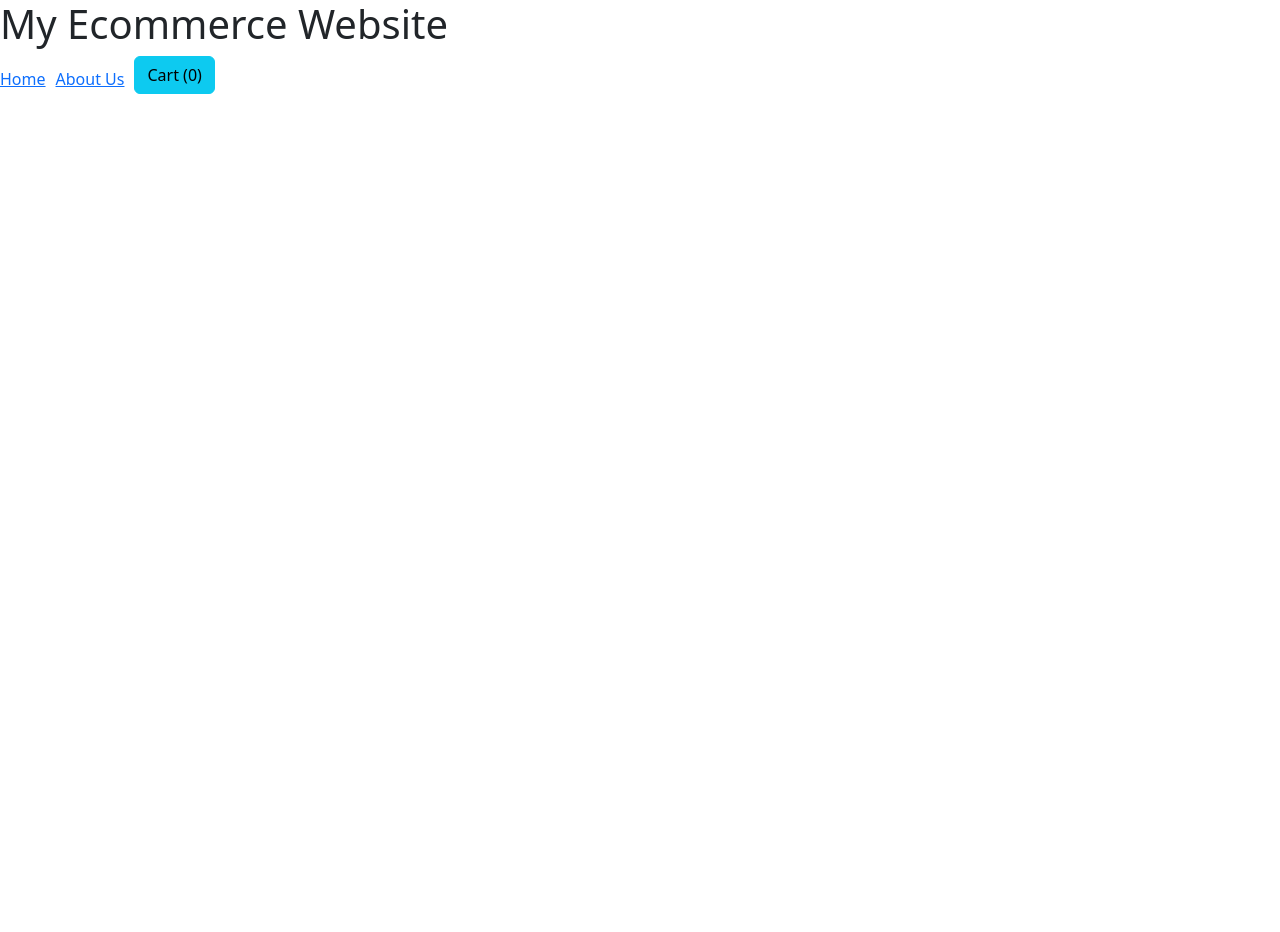
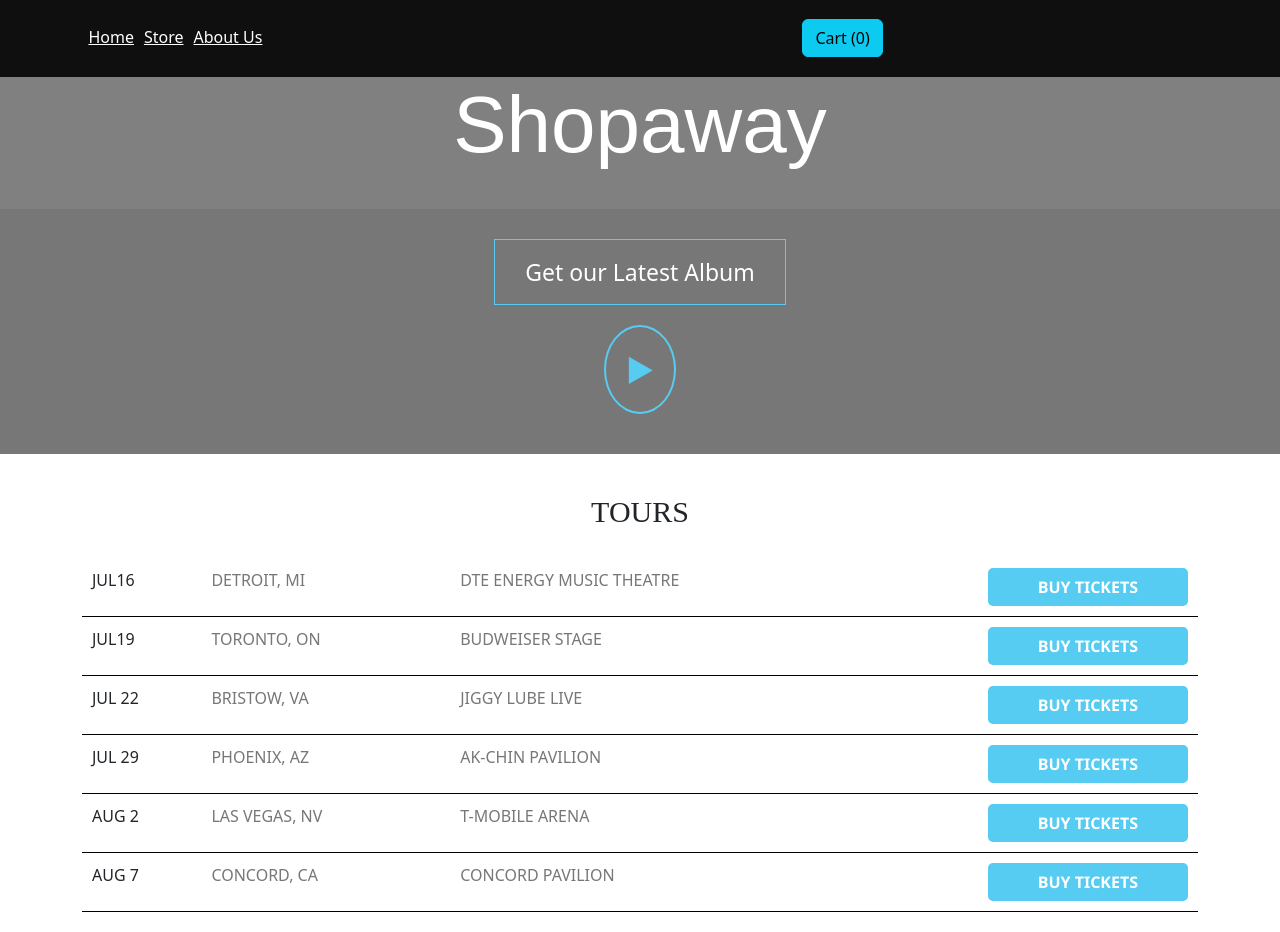
Before and after one commit to RishabhChhokar/E-commerce-web-app, a React (Vite) app: page /Home in a window 1280 px wide. Before the commit the page ends 800 px from the top, so only its background shows below. Built offline with nearby package versions, Linux system fonts and the light colour scheme.

Commit message:
Added Home page.

```diff
--- a/src/App.jsx
+++ b/src/App.jsx
@@ -3,8 +3,9 @@ import { BrowserRouter as Router, Routes, Route } from "react-router-dom";
 import Header from "./Header";
 import ProductDisplay from "./ProductDisplay";
 import Cart from "./Cart";
-import About from "./About";
+import About from "./Components/Pages/About";
 import CartProvider from "./Store/CartContext";
+import Home from "./Components/Pages/Home"
 
 const App = () => {
   const [isCartOpen, setIsCartOpen] = useState(false);
@@ -19,6 +20,7 @@ const App = () => {
         <Header toggleCart={toggleCart} />
         {isCartOpen && <Cart closeCart={toggleCart} />}
         <Routes>
+          <Route path="/Home" element={<Home />} />
           <Route path="/" element={<ProductDisplay />} />
           <Route path="/about" element={<About />} />
         </Routes>
--- /dev/null
+++ b/src/Components/Pages/Home.css
@@ -0,0 +1,75 @@
+.Album {
+  background-color: #777;
+  margin-top: -26px;
+  padding: 20px;
+}
+
+.latest-album {
+  display: block;
+  border: 1px solid #56ccf2;
+  padding: 15px 30px;
+  font-size: 23px;
+  font-weight: 500;
+  margin: 10px auto;
+  background: inherit;
+  cursor: pointer;
+  color: white;
+}
+
+.play-btn {
+  background-color: #777;
+  display: flex;
+  justify-content: center;
+  color: #56ccf2;
+  font-size: 30px;
+  font-weight: bold;
+  padding: 20px;
+  border: 2px solid #56ccf2;
+  border-radius: 50%;
+  cursor: pointer;
+  margin: 20px auto;
+}
+
+section h2 {
+  font-family: "Metal Mania";
+  text-align: center;
+  padding: 20px;
+  font-size: 30px;
+}
+
+.container {
+  max-width: 900px;
+  margin: 0 auto;
+  padding: 20px 30px;
+}
+
+#tours .tour-item {
+  display: flex;
+  border-bottom: 1px solid black;
+  padding: 10px;
+}
+
+#tours .tour-item .tour-date {
+  width: 12%;
+}
+
+#tours .tour-item .tour-place {
+  width: 25%;
+  color: #777;
+}
+
+#tours .tour-item .tour-spec-place {
+  width: 53%;
+  color: #777;
+}
+
+#tours .tour-item .buy-btn {
+  width: 20%;
+  background: #56ccf2;
+  color: white;
+  border: none;
+  padding: 7px;
+  border-radius: 5px;
+  font-weight: 700;
+  font-family: "Segoe UI", Tahoma, Geneva, Verdana, sans-serif;
+}
--- /dev/null
+++ b/src/Components/Pages/Home.jsx
@@ -0,0 +1,60 @@
+import "./Home.css";
+
+const Home = () => {
+  const tours = [
+    {
+      date: "JUL16",
+      place: "DETROIT, MI",
+      specPlace: "DTE ENERGY MUSIC THEATRE",
+    },
+    {
+      date: "JUL19",
+      place: "TORONTO, ON",
+      specPlace: "BUDWEISER STAGE",
+    },
+    {
+      date: "JUL 22",
+      place: "BRISTOW, VA",
+      specPlace: "JIGGY LUBE LIVE",
+    },
+    {
+      date: "JUL 29",
+      place: "PHOENIX, AZ",
+      specPlace: "AK-CHIN PAVILION",
+    },
+    {
+      date: "AUG 2",
+      place: "LAS VEGAS, NV",
+      specPlace: "T-MOBILE ARENA",
+    },
+    {
+      date: "AUG 7",
+      place: "CONCORD, CA",
+      specPlace: "CONCORD PAVILION",
+    },
+  ];
+
+  return (
+    <section>
+      <div className="Album">
+        <button className="latest-album">Get our Latest Album</button>
+        <button className="play-btn">►</button>
+      </div>
+      <div id="tours" className="container">
+        <h2>TOURS</h2>
+        <div>
+          {tours.map((tour, index) => (
+            <div className="tour-item" key={index}>
+              <span className="tour-date">{tour.date}</span>
+              <span className="tour-place">{tour.place}</span>
+              <span className="tour-spec-place">{tour.specPlace}</span>
+              <button className="buy-btn">BUY TICKETS</button>
+            </div>
+          ))}
+        </div>
+      </div>
+    </section>
+  );
+};
+
+export default Home;
--- a/src/Header.jsx
+++ b/src/Header.jsx
@@ -1,34 +1,40 @@
 import { NavLink } from "react-router-dom";
 import { Button } from "react-bootstrap";
 import { useCart } from "./Store/CartContext";
-
+import classes from "./Header.module.css";
 const Header = ({ toggleCart }) => {
   const { getTotalItems } = useCart();
 
   return (
-    <header className="header">
-      <div className="header-content">
-        <h1 style={{ display: "inline-block", width: "850px" }}>
-          My Ecommerce Website
-        </h1>
+    <>
+      <header className={classes.header}>
+        <div style={{ marginLeft: "50px" }} className="header-content">
           <div>
             <NavLink
-            to="/"
+              to="/Home"
               exact
-            style={{ marginRight: "10px" }}
+              style={{ marginRight: "10px", color: "white" }}
               activeClassName="active"
             >
               Home
             </NavLink>
             <NavLink
+              to="/"
+              exact
+              style={{ marginRight: "10px", color: "white" }}
+              activeClassName="active"
+            >
+              Store
+            </NavLink>
+            <NavLink
               to="/about"
-            style={{ marginRight: "10px" }}
+              style={{ marginRight: "540px", color: "white" }}
               activeClassName="active"
             >
               About Us
             </NavLink>
             <Button
-            style={{ marginBottom: "12px" }}
+              style={{ marginBottom: "12px", marginTop: "12px" }}
               onClick={toggleCart}
               variant="info"
               className="cart-toggle"
@@ -38,6 +44,20 @@ const Header = ({ toggleCart }) => {
           </div>
         </div>
       </header>
+      <h1
+        style={{
+          fontSize: "5rem",
+          fontFamily: "sans-serif",
+          textAlign: "center",
+          backgroundColor: "grey",
+          width: "100%",
+          height: "150px",
+          color: "white",
+        }}
+      >
+        Shopaway
+      </h1>
+    </>
   );
 };
 
--- /dev/null
+++ b/src/Header.module.css
@@ -0,0 +1,14 @@
+.header {
+  top: 0;
+  left: 0;
+  width: 100%;
+  height: 2rem;
+  background-color: #0f0f0f;
+  color: white;
+  display: flex;
+  justify-content: space-between;
+  align-items: center;
+  padding: 3% 3%;
+  box-shadow: 0 2px 8px rgba(0, 0, 0, 0.25);
+  z-index: 10;
+}
```
Also changed, not shown: src/Components/Pages/About.jsx (renamed from src/About.jsx). Lines whose indentation alone changed are shown as unchanged.
